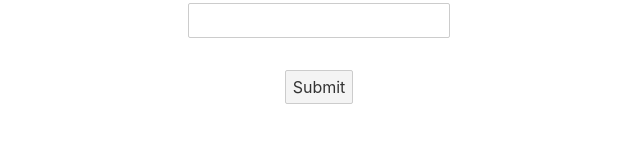
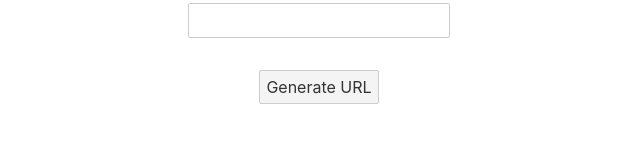
Before and after one commit to nishanNL/utm-generator, a Svelte app: page / in a window 1280 px wide. Shown: the part 437-580 px from the top of the page, without its empty margins (321-961 px from the left). Built offline with nearby package versions, Linux system fonts and the light colour scheme.

Commit message:
title change

```diff
--- a/src/App.svelte
+++ b/src/App.svelte
@@ -105,7 +105,7 @@
       <input id="title" bind:value={submitOptions.title} />
     </div>
 
-    <button on:click={generateUTMURL}>Submit</button>
+    <button on:click={generateUTMURL}>Generate URL</button>
   </form>
 
   {#if url}
```
